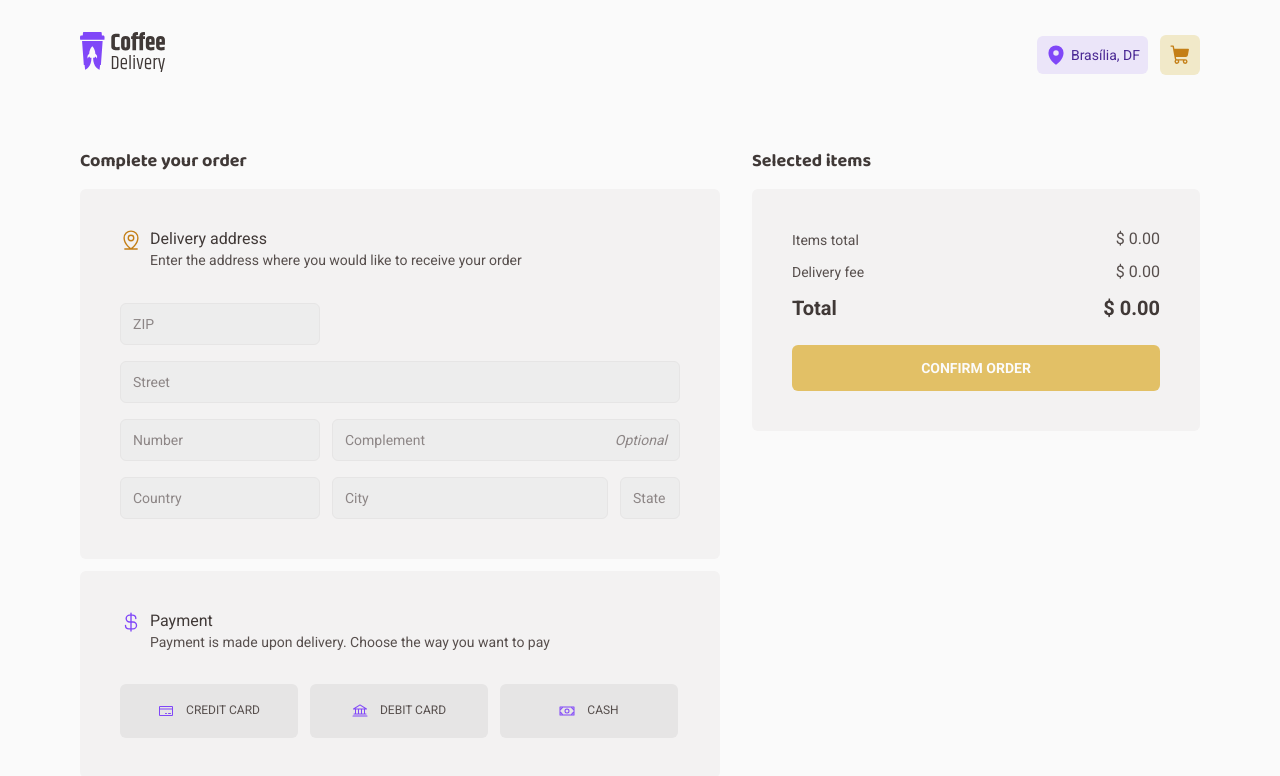
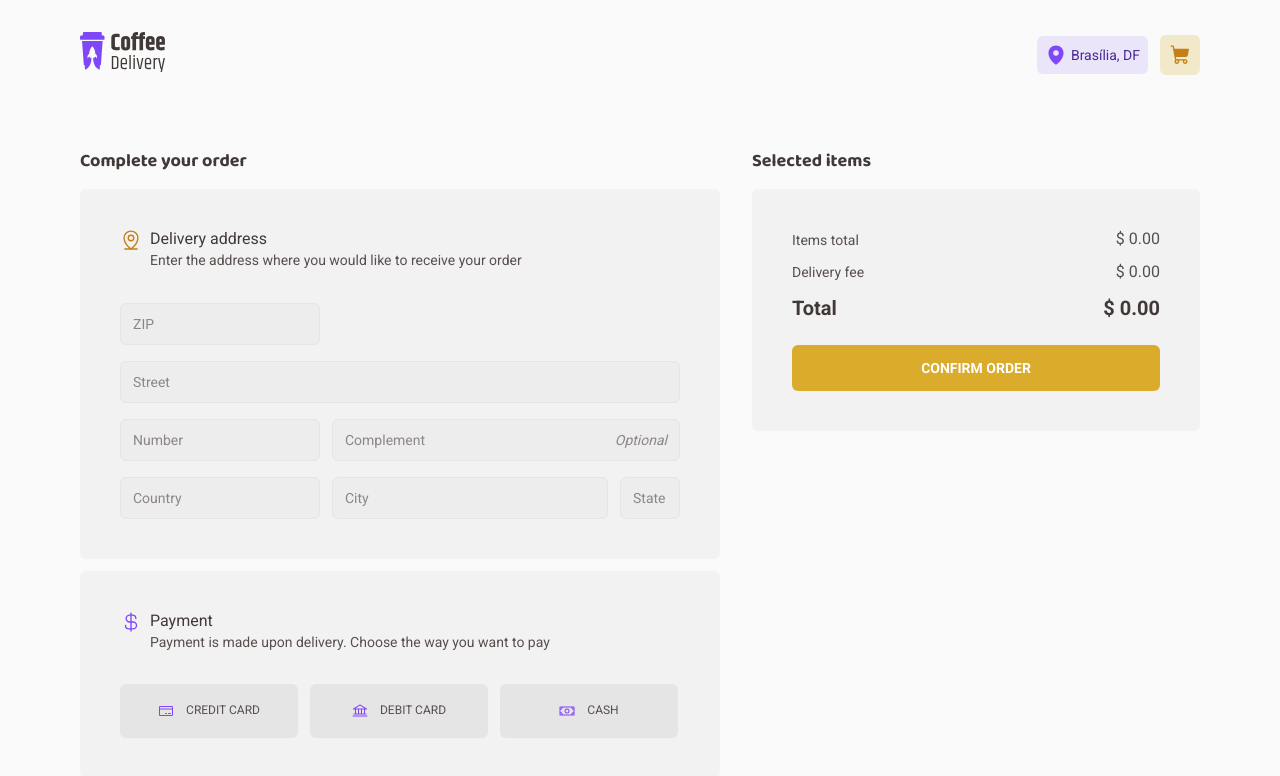
Before and after one commit to arthurrios/coffee-delivery-web, a React (Vite) app: page /checkout in a window 1280 px wide. Shown: the top 776 px of the page. Built offline with nearby package versions, Linux system fonts and the light colour scheme.

Commit message:
fix: unblock form error

```diff
--- a/src/pages/Checkout/index.tsx
+++ b/src/pages/Checkout/index.tsx
@@ -66,7 +66,7 @@ export function Checkout() {
     handleSubmit,
     watch,
     reset,
-    formState: { errors, isValid },
+    formState: { errors },
   } = newOrderForm
 
   const selectedPaymentMethod = watch('paymentMethod')
@@ -201,12 +201,7 @@ export function Checkout() {
               <h1>$ {orderTotal.toFixed(2)}</h1>
             </LabelWithPrice>
           </OrderTotal>
-          <Button
-            type="submit"
-            form="order"
-            disabled={!isValid}
-            title="confirm order"
-          />
+          <Button type="submit" form="order" title="confirm order" />
         </CartContainer>
       </div>
     </CheckoutContainer>
```
